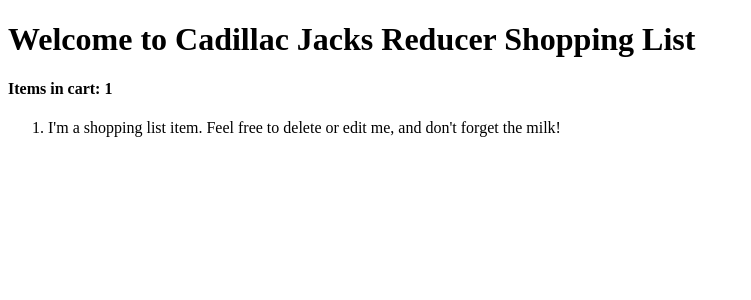
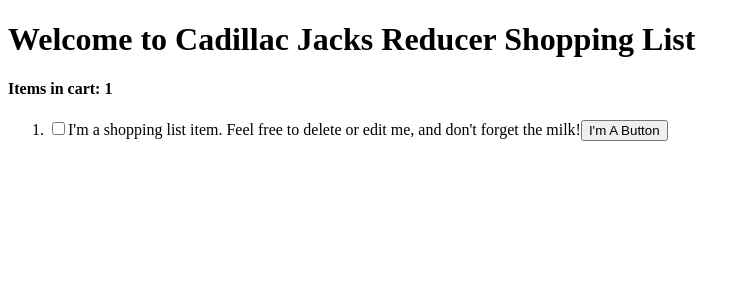
Before and after one commit to CadillacJack42/reducer-shopping-list, a React app: page / in a window 1280 px wide. Shown: the top 300 px of the page, without its empty margins (0-751 px from the left). Built offline with nearby package versions, Linux system fonts and the light colour scheme; the HTML template or start-up script is replaced by a standard one.

Commit message:
feat: checkbox in li changes purchased value in item

```diff
--- a/src/components/listItem.jsx
+++ b/src/components/listItem.jsx
@@ -1,6 +1,7 @@
-import { handleEdit } from '../context/DataProvider';
+import { useData } from '../hooks/useData';
 
-export const listItem = (item) => {
+export const ListItem = ({ item }) => {
+  const { handleEdit } = useData();
   return (
     <>
       <input
@@ -13,7 +14,7 @@ export const listItem = (item) => {
           });
         }}
       ></input>
-      {item}
+      {item.item}
       <button>I'm A Button</button>
     </>
   );
--- a/src/context/DataProvider.jsx
+++ b/src/context/DataProvider.jsx
@@ -13,9 +13,10 @@ export const ListContext = createContext(null);
 const listReducer = (state, action) => {
   switch (action.type) {
     case 'EDIT':
-      return state.map((item) => {
-        if (item.id === action.payload.item.id) {
+      return state.map((singleItem) => {
+        if (singleItem.id === action.payload.item.id) {
           const { purchased, item } = action.payload.item;
+          return { ...singleItem, purchased, item };
         }
 
         return item;
--- a/src/views/ShoppingList.jsx
+++ b/src/views/ShoppingList.jsx
@@ -1,4 +1,5 @@
 import { useData } from '../hooks/useData';
+import { ListItem } from '../components/listItem';
 
 export const ShoppingList = () => {
   const { list } = useData();
@@ -6,7 +7,11 @@ export const ShoppingList = () => {
     <>
       <ol>
         {list.map((item) => {
-          return <li key={item.id}>{item.item}</li>;
+          return (
+            <li key={item.id}>
+              <ListItem item={item} />
+            </li>
+          );
         })}
       </ol>
     </>
```
